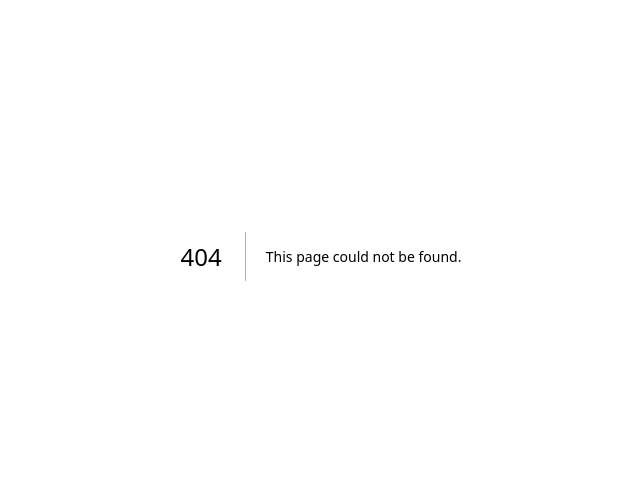
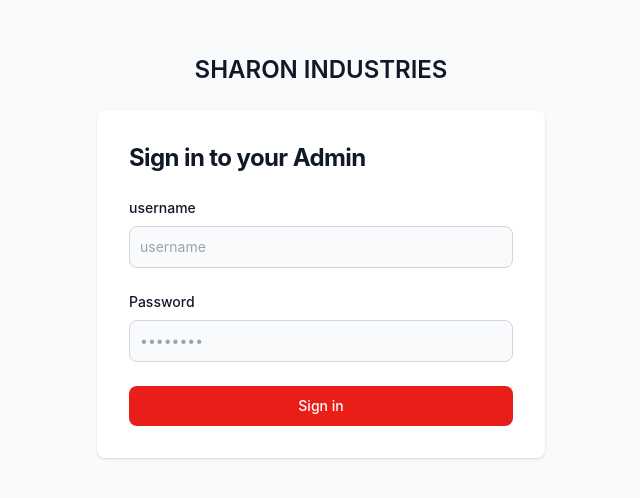
Before and after one commit to DareDevilStudios/sharon-2.0, a Next.js app: page /login in a window 1280 px wide. Before the commit this address had no page. Shown: the part 144-642 px from the top of the page, without its empty margins (319-959 px from the left). Built offline with nearby package versions, Linux system fonts and the light colour scheme.

Commit message:
first commit

```diff
--- a/components/Footer.js
+++ b/components/Footer.js
@@ -64,6 +64,12 @@ function Footer() {
                         </Link>
                     </div>
                 </div>
+                <div class="flex items-center justify-center md:justify-end">
+                    <Link href="/login" class="mt-6 px-8 py-2 border-2 text-white font-bold bg-black border-sharon-or w-max rounded-lg flex">
+                        {/* <svg class="mr-3 w-6 h-6" fill="none" stroke="currentColor" viewBox="0 0 24 24" xmlns="http://www.w3.org/2000/svg"><path stroke-linecap="round" stroke-linejoin="round" stroke-width="2" d="M12 19l9 2-9-18-9 18 9-2zm0 0v-8"></path></svg> */}
+                        Are u an Admin ?
+                    </Link>
+                </div>
             </div>
         </footer>
     )
--- a/pages/admin.js
+++ b/pages/admin.js
@@ -1,4 +1,5 @@
 import Head from 'next/head'
+import Navbar from '../components/Navbar'
 import { useState, useEffect } from "react";
 import { db } from "../firebase";
 import {
@@ -74,6 +75,7 @@ export default function Home() {
                 <link rel="icon" href="/favicon.ico" />
             </Head>
             <main className="bg-black">
+                <Navbar/>
                 <div className="bg-black h-screen flex flex-col md:flex-row">
 
                     {/* left side */}
--- /dev/null
+++ b/pages/login.js
@@ -0,0 +1,67 @@
+import { red } from '@mui/material/colors';
+import Head from 'next/head'
+import { useEffect,useState } from 'react';
+
+export default function Home() {
+
+    useEffect(() => {
+        let cred = JSON.parse(localStorage.getItem('cred'));
+        console.log(cred);
+        if (cred) {
+            if (cred.username == "Sharon@1" && cred.password == "Sharon@1") {
+                console.log("logged in");
+                window.location.href = "/admin"
+            }
+        }
+    }, []);
+
+    const [user, setUser] = useState("");
+    const [password, setPassword] = useState("");
+
+    const checker = () => {
+        if (user == "Sharon@1" && password == "Sharon@1") {
+            localStorage.setItem('cred', JSON.stringify({username: user, password: password}));
+            window.location.href = "/admin"
+        }
+    }
+
+
+    return (
+        <>
+            <Head>
+                <title>Create Next App</title>
+                <meta name="description" content="Generated by create next app" />
+                <meta name="viewport" content="width=device-width, initial-scale=1" />
+                <link rel="icon" href="/favicon.ico" />
+            </Head>
+            <main className="bg-black h-screen">
+                <section class="bg-gray-50 dark:bg-gray-900">
+                    <div class="flex flex-col items-center justify-center px-6 py-8 mx-auto md:h-screen lg:py-0">
+                        <a href="#" class="flex items-center mb-6 text-2xl font-semibold text-gray-900 dark:text-white">
+                                SHARON INDUSTRIES
+                        </a>
+                        <div class="w-full bg-white rounded-lg shadow dark:border md:mt-0 sm:max-w-md xl:p-0 dark:bg-gray-800 dark:border-gray-700">
+                            <div class="p-6 space-y-4 md:space-y-6 sm:p-8">
+                                <h1 class="text-xl font-bold leading-tight tracking-tight text-gray-900 md:text-2xl dark:text-white">
+                                    Sign in to your Admin
+                                </h1>
+                                <form class="space-y-4 md:space-y-6">
+                                    <div>
+                                        <label for="email" class="block mb-2 text-sm font-medium text-gray-900 dark:text-white">username</label>
+                                        <input type="text" value={user} onChange={(e) => setUser(e.target.value)} name="name" id="name" class="bg-gray-50 border border-gray-300 text-gray-900 sm:text-sm rounded-lg focus:ring-primary-600 focus:border-primary-600 block w-full p-2.5 dark:bg-gray-700 dark:border-gray-600 dark:placeholder-gray-400 dark:text-white dark:focus:ring-blue-500 dark:focus:border-blue-500" placeholder="username" required=""/>
+                                    </div>
+                                    <div>
+                                        <label for="password" class="block mb-2 text-sm font-medium text-gray-900 dark:text-white">Password</label>
+                                        <input type="password" value={password} onChange={(e) => setPassword(e.target.value)} name="password" id="password" placeholder="••••••••" class="bg-gray-50 border border-gray-300 text-gray-900 sm:text-sm rounded-lg focus:ring-primary-600 focus:border-primary-600 block w-full p-2.5 dark:bg-gray-700 dark:border-gray-600 dark:placeholder-gray-400 dark:text-white dark:focus:ring-blue-500 dark:focus:border-blue-500" required=""/>
+                                    </div>
+                                    <button type="button" onClick={checker} class="w-full text-white bg-sharon-or focus:ring-4 focus:outline-none  font-medium rounded-lg text-sm px-5 py-2.5 text-center ">Sign in</button>
+                                </form>
+                            </div>
+                        </div>
+                    </div>
+                </section>
+
+            </main>
+        </>
+    )
+}
```
